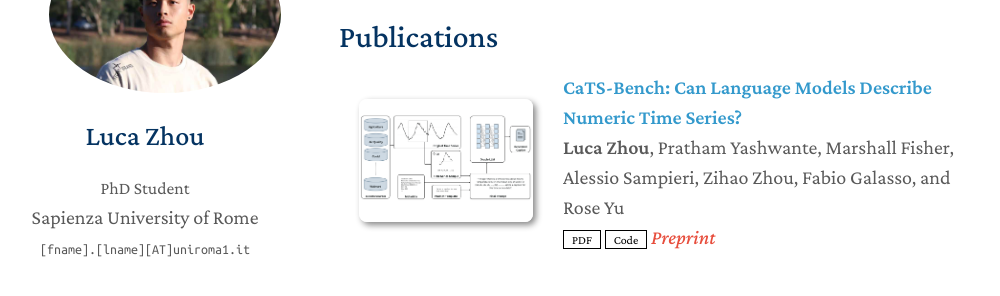
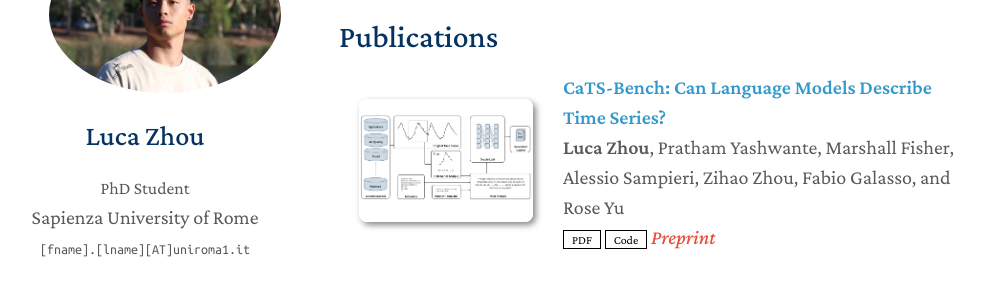
Before and after one commit to LuckerZOfficiaL/LuckerZOfficiaL.github.io, a Jekyll site: the page built from index.md, in a window 1280 px wide and 900 px high, scrolled down 557 px. Shown: the part 184-480 px from the top of the window, without its empty margins (131-1131 px from the left). Built offline with Jekyll 4.4.1, drawn with Linux system fonts in a browser that asks for light colours; a style sheet for code colours, icons or effects is not loaded; our own code applies the rules of GitHub Pages for plain Markdown files.

Commit message:
update cats bench title

```diff
--- a/_data/publications.yml
+++ b/_data/publications.yml
@@ -1,5 +1,5 @@
 main:
-  - title: "CaTS-Bench: Can Language Models Describe Numeric Time Series?"
+  - title: "CaTS-Bench: Can Language Models Describe Time Series?"
     authors: <b>Luca Zhou</b>, Pratham Yashwante, Marshall Fisher, Alessio Sampieri, Zihao Zhou, Fabio Galasso, and Rose Yu
     #conference_short: ""
     #conference: "UniReps @NeurIPS 2025"
```
